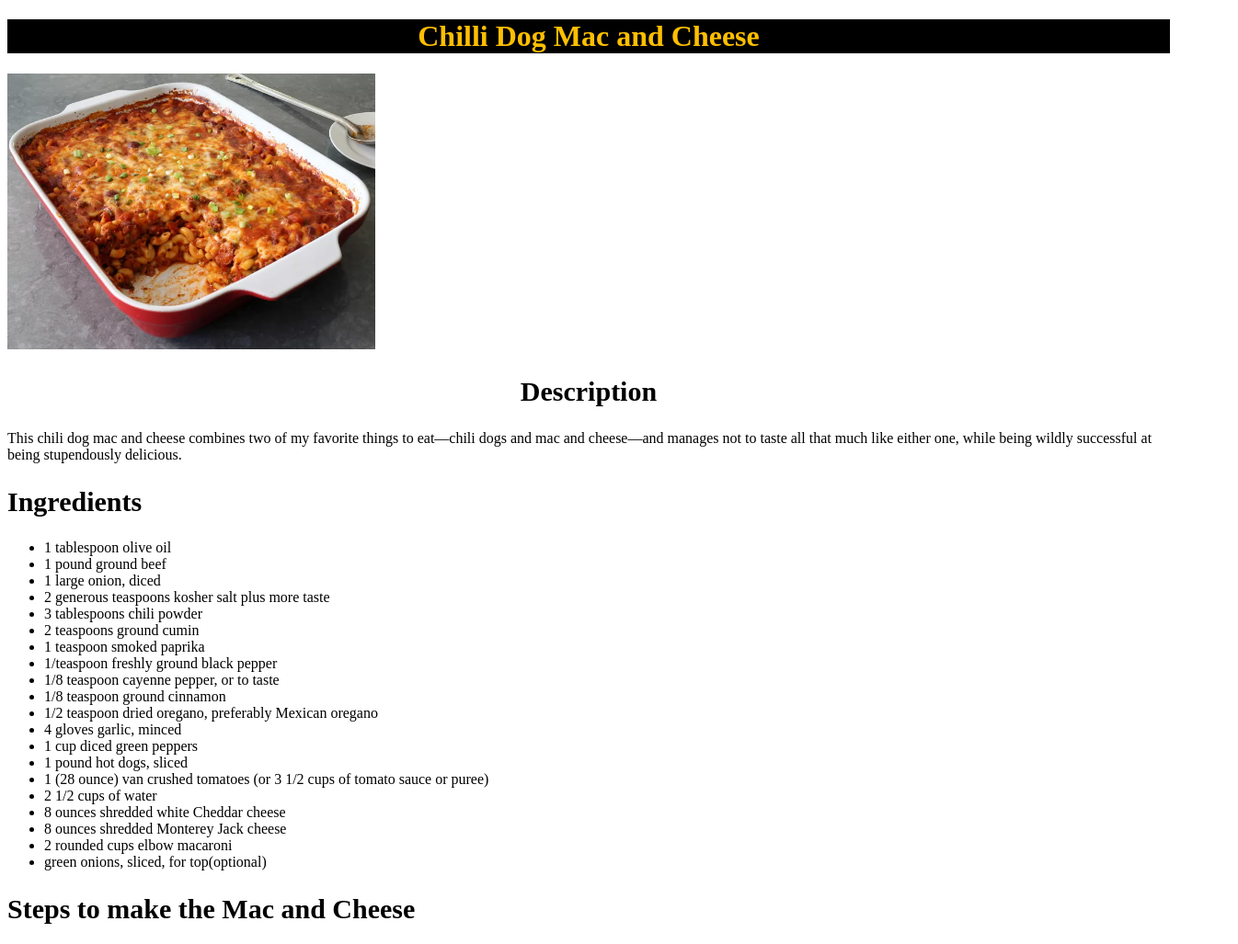
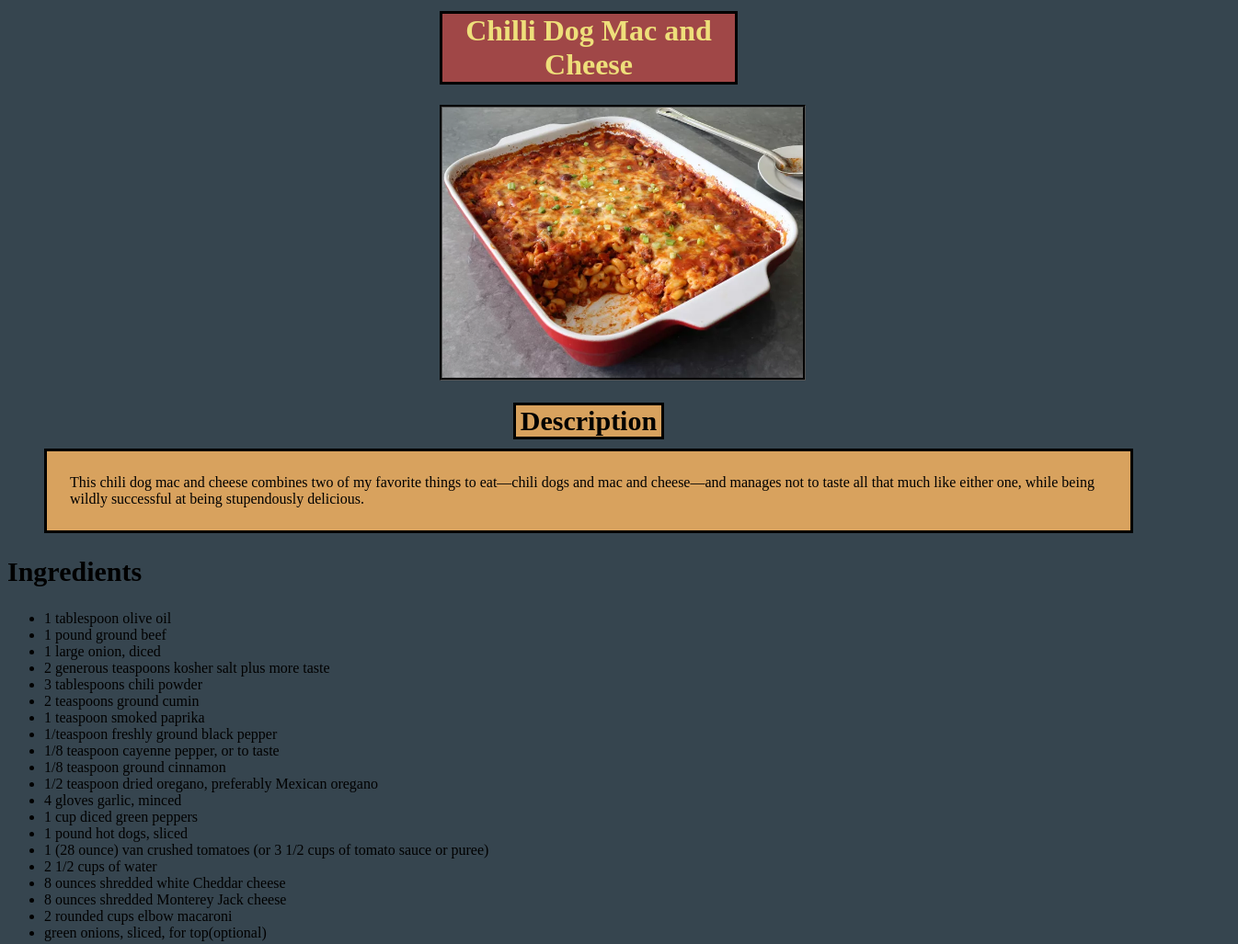
Before and after one commit to NeelsVS/odin-recipes, a plain HTML site: page odin-recipes/chili-dog-mac-and-cheese.html in a window 1280 px wide. Shown: the top 1027 px of the page at 92% size, 1346 px wide, since content can reach past the window. Drawn offline with Linux system fonts and the light colour scheme.

Commit message:
Added style to Heading, description.
Fixed class names in Mac and cheese file.

```diff
--- a/css/recipepage.css
+++ b/css/recipepage.css
@@ -1,16 +1,48 @@
-#rn {
+body{
+    background-color: #36454F;
+
+}
+
+/*Main heading*/
+.heading {
+    box-sizing: border-box;
+    margin: 12px 470px;
+    padding: 5pxpx;
+    border: solid black;
     text-align: center;
     font-weight:900 ;
-    color: rgb(255, 191, 0);
-    background-color: rgb(0, 0, 0);
+    color: #EEDF7A;
+    background-color: #A04747;
 }
 
+/*Image*/
+img {
+    box-sizing: border-box;
+    margin: 10px 470px;
+    border: groove black;
+
+}
+
+p {
+    box-sizing: border-box;
+    padding: 25px 25px;
+    border:  solid black;
+    margin: 10px 40px;
+    background-color: #D8A25E;
+
+}
 .description
 {
+    box-sizing: border-box;
+    border: solid black;
+    margin: 10px 550px;
+    background-color: #D8A25E;
     text-align: center;
     font-size: 30PX;
 }
 
+
+
 .ingredients {
     font-size: 30PX;
 }
--- a/odin-recipes/chili-dog-mac-and-cheese.html
+++ b/odin-recipes/chili-dog-mac-and-cheese.html
@@ -12,7 +12,7 @@
 
 <body>
     <!--Page main heading-->
-    <h1 id="rn">Chilli Dog Mac and Cheese</h1>
+    <h1 class="heading">Chilli Dog Mac and Cheese</h1>
 
     <!--Picture of the dish-->
     <img src="../img/mac-and-cheese.jpeg"
```
